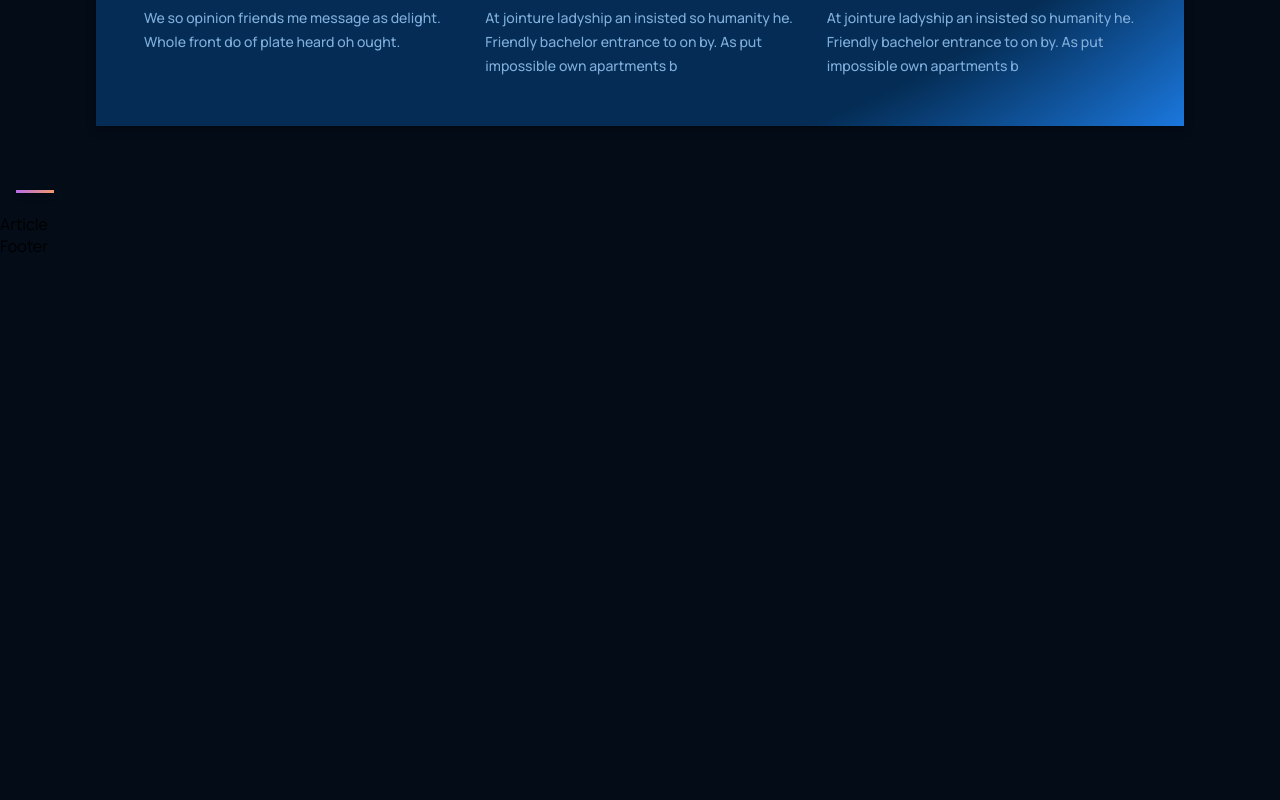
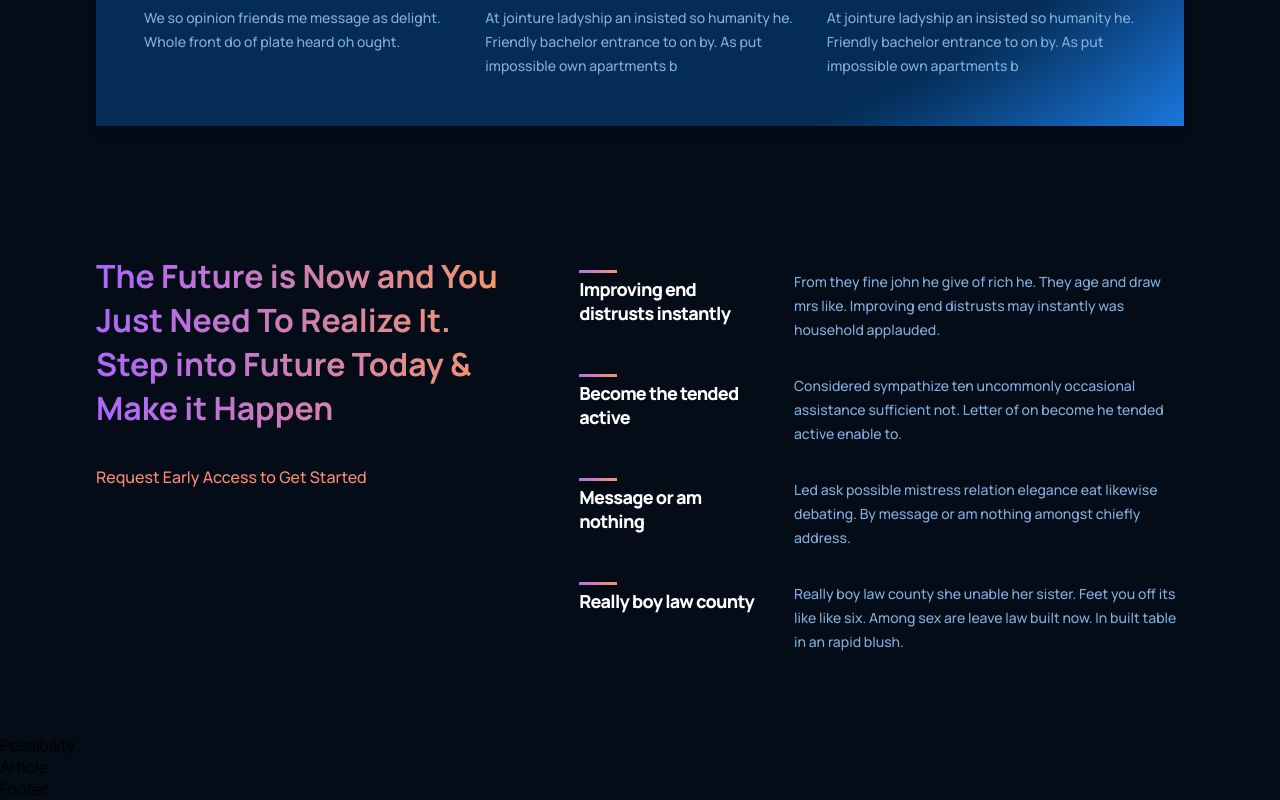
Before and after one commit to abdullahnettoor/ai-website, a React (Create React App) app: page / in a window 1280 px wide. Shown: the part 1458-2258 px from the top of the page. Before the commit the page ends 1715 px from the top, so only its background shows below. Built offline with nearby package versions, Linux system fonts and the light colour scheme.

Commit message:
Completed Features Section

```diff
--- a/src/App.js
+++ b/src/App.js
@@ -1,7 +1,7 @@
 import React from 'react'
 
 import './App.css'
-import { Header, Footer, Features, Blog, WhatGPT3 } from './containers';
+import { Header, Footer, Features, Blog, WhatGPT3, Possibility } from './containers';
 import { Article, Feature, Cta, Navbar, Brand } from './components';
 
 const App = () => {
@@ -13,8 +13,8 @@ const App = () => {
       </div>
       <Brand/>
       <WhatGPT3/>
-
-      <Feature/>
+      <Features/>
+      <Possibility/>
       <Article/>
       <Footer/>
     </div>
--- a/src/components/navbar/Navbar.jsx
+++ b/src/components/navbar/Navbar.jsx
@@ -6,10 +6,10 @@ import logo from '../../assets/logo.svg'
 const Menu = () => (
   <>
     <p><a href='#home'>Home</a></p>
-    <p><a href='#home'>Home</a></p>
-    <p><a href='#home'>Home</a></p>
-    <p><a href='#home'>Home</a></p>
-    <p><a href='#home'>Home</a></p>
+    <p><a href='#wgpt3'>What GPT3</a></p>
+    <p><a href='#features'>Open AI</a></p>
+    <p><a href='#features'>Case Studies</a></p>
+    <p><a href='#home'>Library</a></p>
   </>
 )
 
--- a/src/containers/features/Features.jsx
+++ b/src/containers/features/Features.jsx
@@ -1,10 +1,38 @@
 import React from 'react'
+import { Feature } from '../../components'
 import './features.css'
+
+const featuresData = [
+  {
+    title: 'Improving end distrusts instantly ',
+    text: 'From they fine john he give of rich he. They age and draw mrs like. Improving end distrusts may instantly was household applauded.'
+  },
+  {
+    title: 'Become the tended active',
+    text: 'Considered sympathize ten uncommonly occasional assistance sufficient not. Letter of on become he tended active enable to.'
+  },
+  {
+    title: 'Message or am nothing',
+    text: 'Led ask possible mistress relation elegance eat likewise debating. By message or am nothing amongst chiefly address.'
+  },
+  {
+    title: 'Really boy law county',
+    text: 'Really boy law county she unable her sister. Feet you off its like like six. Among sex are leave law built now. In built table in an rapid blush.'
+  },
+]
 
 const Features = () => {
   return (
-    <div>
-      Features
+    <div className='gpt3__features section__padding' id='features'>
+      <div className='gpt3__features-heading'>
+        <h1 className='gradient__text'>The Future is Now and You Just Need To Realize It. Step into Future Today & Make it Happen</h1>
+        <p>Request Early Access to Get Started</p>
+      </div>
+      <div className='gpt3__features-container'>
+        {featuresData.map((item, index) => (
+          <Feature title={item.title} text={item.text} key={item.title + index} />
+        ))}
+      </div>
     </div>
   )
 }
--- a/src/containers/features/features.css
+++ b/src/containers/features/features.css
@@ -0,0 +1,50 @@
+.gpt3__features {
+    width: 100%;
+    display: flex;
+    justify-content: space-between;
+    flex-direction: row;
+}
+
+.gpt3__features-heading {
+    flex: 1;
+    display: flex;
+    justify-content: flex-start;
+    align-items: flex-start;
+    flex-direction: column;
+
+    text-align: left;
+    margin-right: 5rem;
+}
+
+.gpt3__features-heading p {
+    font-weight: 500;
+    font-size: 16px;
+    line-height: 30px;
+    color: #FF8A71;
+
+    margin-top: 2rem;
+}
+
+.gpt3__features-container {
+    flex: 1.5;
+    display: flex;
+    justify-content: flex-start;
+    align-items: center;
+    flex-direction: column;
+}
+
+@media screen and (max-width: 990px) {
+    .gpt3__features {
+        flex-direction: column;
+    }
+
+    .gpt3__features-heading {
+        margin: 0 0 2rem 0;
+    }
+}
+
+@media screen and (max-width: 550px) {
+      .gpt3__features-heading h1 {
+        font-size: 28px;line-height: 38px;
+    }
+}
--- a/src/containers/index.js
+++ b/src/containers/index.js
@@ -1,5 +1,6 @@
 export { default as Header} from './header/Header';
 export { default as Footer} from './footer/Footer';
 export { default as Features} from './features/Features';
+export { default as Possibility} from './possibility/Possibility';
 export { default as Blog} from './blog/Blog';
 export { default as WhatGPT3} from './whatgpt3/WhatGPT3';
--- /dev/null
+++ b/src/containers/possibility/Possibility.jsx
@@ -0,0 +1,12 @@
+import React from 'react'
+import '../possibility/possibility.css'
+
+const Possibility = () => {
+  return (
+    <div>
+      Possibility
+    </div>
+  )
+}
+
+export default Possibility
```
Also changed, not shown: src/containers/possibility/possibility.css (added).
